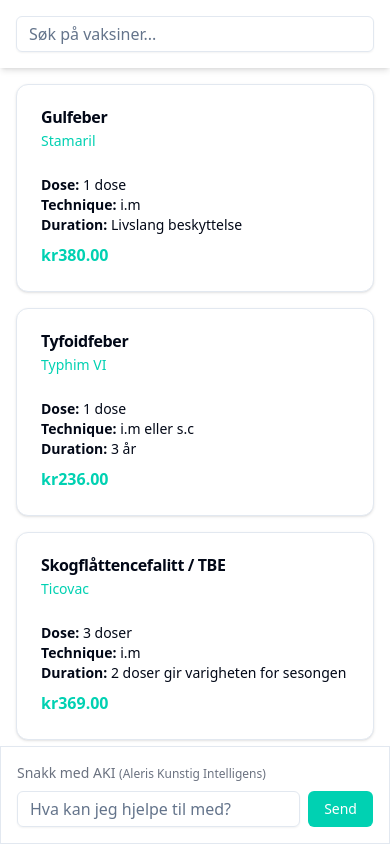
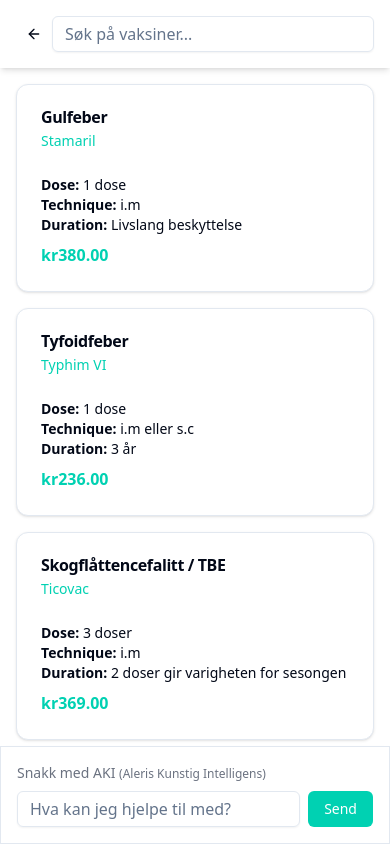
Before and after one commit to AndromedaX684/aleris-demo, a React (Vite) app: page /vaksiner in a window 390 px wide. Built offline with nearby package versions, Linux system fonts and the light colour scheme; grey boxes are pictures that could not be loaded.

Commit message:
added back home button mobile vaccine

```diff
--- a/src/features/checklists/responsive/MobileBottomNav.tsx
+++ b/src/features/checklists/responsive/MobileBottomNav.tsx
@@ -40,7 +40,7 @@
 					className={`flex flex-col items-center justify-center p-2 w-1/3 transition-all
             ${
 							activeTab === btn.tab
-								? "text-blue-600 font-bold scale-110"
+								? "text-accent font-bold scale-110"
 								: "text-gray-500 hover:text-gray-700"
 						}`}
 					aria-label={`Switch to ${btn.label} tab`}
--- a/src/features/vaccines/VaccineMobileLayout.tsx
+++ b/src/features/vaccines/VaccineMobileLayout.tsx
@@ -1,4 +1,5 @@
 import { useEffect, useRef } from "react";
+import { useNavigate } from "react-router";
 import { Card, CardHeader, CardTitle, CardContent } from "@/components/ui/card";
 import { Input } from "@/components/ui/input";
 import { Button } from "@/components/ui/button";
@@ -47,6 +48,13 @@
 }) => {
 	const chatRef = useRef<HTMLDivElement>(null);
 
+	const navigate = useNavigate();
+
+	const handleClick = () => {
+		// Navigate to the "/about" page
+		navigate("/hjem");
+	};
+
 	// ✅ Auto-scroll to the latest message
 	useEffect(() => {
 		if (chatRef.current) {
@@ -57,7 +65,12 @@
 	return (
 		<div className="flex flex-col h-screen">
 			{/* 🔍 Search Bar */}
-			<div className="p-4 sticky top-0 bg-white z-10 shadow-md">
+			<div className="flex flex-row p-4 sticky top-0 bg-white z-10 shadow-md">
+				<div className="flex items-center gap-2">
+					<Button variant="ghost" size="icon" onClick={handleClick}>
+						<ArrowLeft className="h-4 w-4" />
+					</Button>
+				</div>
 				<Input
 					placeholder="Søk på vaksiner..."
 					className="w-full text-[16px]"
```
